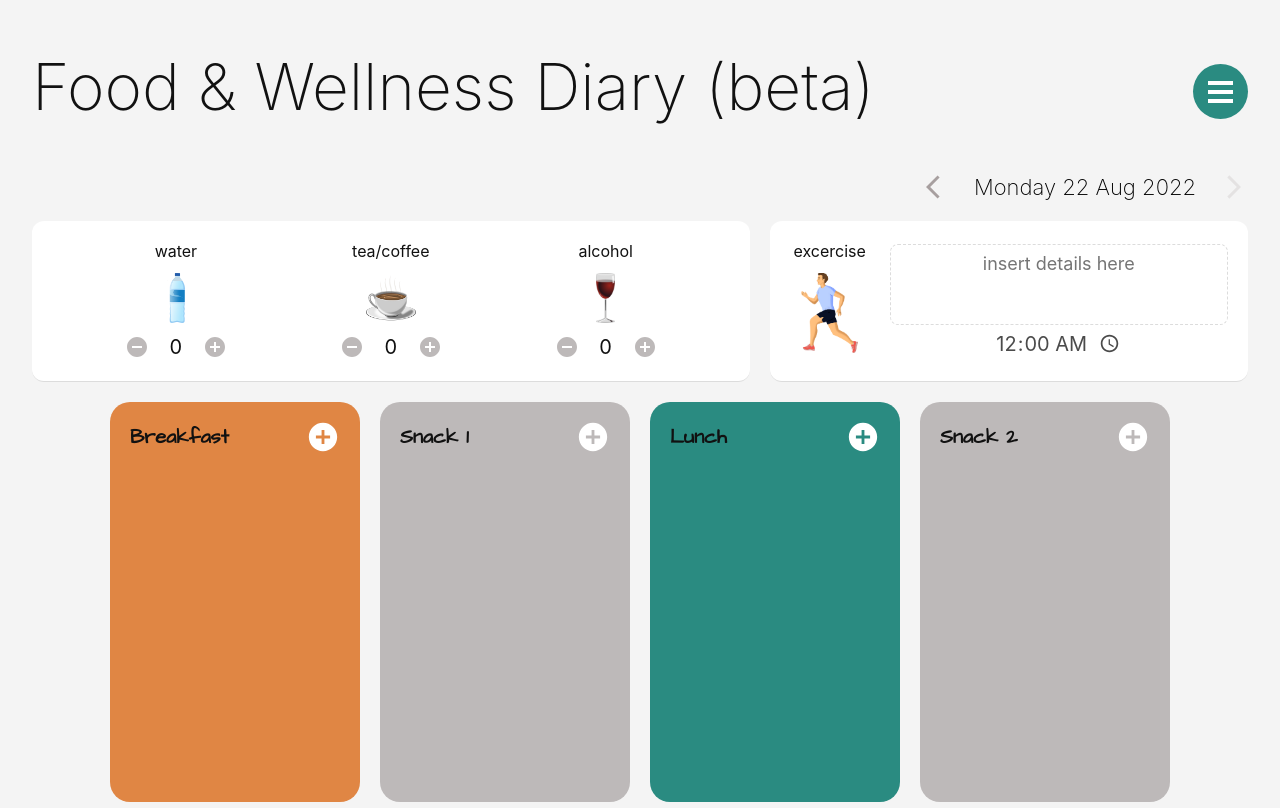
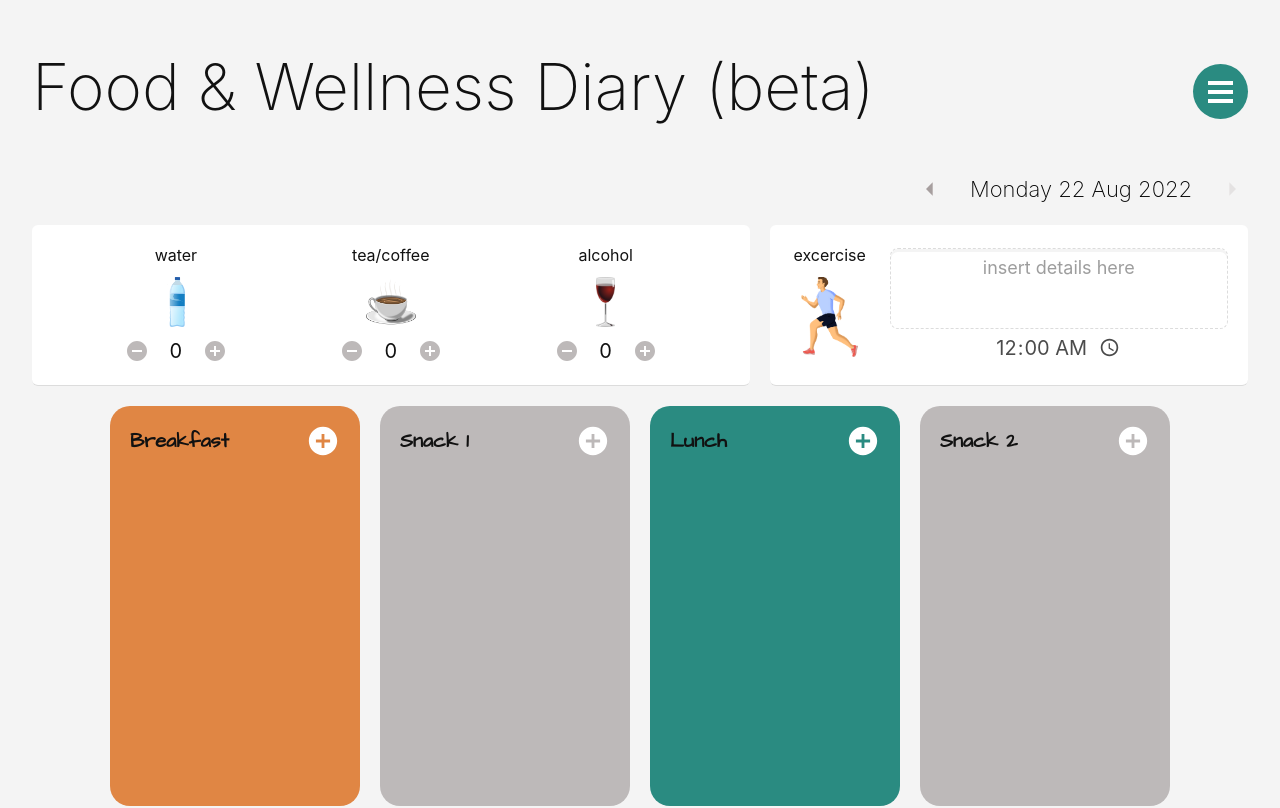
Before and after one commit to SeanCollings/food-diary-client, a Next.js app: page / in a window 1280 px wide. Shown: the top 808 px of the page. Built offline with nearby package versions, Linux system fonts and the light colour scheme.

Commit message:
minor ui tweaks

```diff
--- a/components/date-display/index.tsx
+++ b/components/date-display/index.tsx
@@ -1,7 +1,7 @@
 import { COLOURS, MEDIA_MOBILE } from '@utils/constants';
 import { FC, useState } from 'react';
 import styled from 'styled-components';
-import { MdArrowForwardIos, MdArrowBackIos } from 'react-icons/md';
+import { MdArrowRight, MdArrowLeft } from 'react-icons/md';
 import CalendarContainer from '@components/calendar';
 import {
   formatFullDate,
@@ -52,7 +52,7 @@ const SButtonCommon = styled.button<ISButtonCommon>`
     calendarVisible && `transform: rotateX(90deg); cursor: initial;`}
 `;
 const SButtonLeft = styled(SButtonCommon)`
-  margin-right: 6px;
+  margin-right: 10px;
 
   :hover {
     opacity: 0.7;
@@ -143,7 +143,7 @@ const DateDisplay: FC = () => {
     <SContainer>
       <SContentWrapper>
         <SButtonLeft onClick={onClickLeft} calendarVisible={showCalendar}>
-          <MdArrowBackIos size={28} color={COLOURS.gray} />
+          <MdArrowLeft size={32} color={COLOURS.gray} />
         </SButtonLeft>
         <SDate onClick={onDateClick} isCalendarShown={showCalendar}>
           <SFullDateContainer>
@@ -165,7 +165,7 @@ const DateDisplay: FC = () => {
           disabled={isDateSelectedToday}
           calendarVisible={showCalendar}
         >
-          <MdArrowForwardIos size={28} color={COLOURS.gray} />
+          <MdArrowRight size={32} color={COLOURS.gray} />
         </SButtonRight>
       </SContentWrapper>
     </SContainer>
--- a/components/ui/text-area/index.tsx
+++ b/components/ui/text-area/index.tsx
@@ -26,6 +26,10 @@ const SContainer = styled.div<ISContainer>`
     width: 100%;
     min-width: 100%;
   }
+
+  textarea::-webkit-input-placeholder {
+    opacity: 0.7;
+  }
 `;
 const STextArea = styled.textarea<ISTextArea>`
   transition: 0.5s;
@@ -37,6 +41,8 @@ const STextArea = styled.textarea<ISTextArea>`
   width: 100%;
   padding: 8px 10px;
   border-radius: 8px;
+  box-shadow: ${({ backgroundColour }) =>
+    !backgroundColour && `inset 0 3px ${COLOURS.gray_light}`};
   background-color: ${({ backgroundColour }) =>
     backgroundColour ? `${backgroundColour}${OPACITY_30}` : 'inherit'};
   border: ${({ backgroundColour, borderStyle, borderWidth }) =>
@@ -45,6 +51,7 @@ const STextArea = styled.textarea<ISTextArea>`
     }`};
 
   :focus {
+    box-shadow: inset 0 0 ${COLOURS.gray_light};
     border: solid
       ${({ backgroundColour, borderWidth }) =>
         `${borderWidth}px ${
--- a/components/wellness/wellness-container/index.tsx
+++ b/components/wellness/wellness-container/index.tsx
@@ -22,7 +22,7 @@ const SContainer = styled.section`
   }
 `;
 const SDrinkContainer = styled.div`
-  border-radius: 12px;
+  border-radius: 6px;
   border-bottom: 1px solid gainsboro;
   background: white;
   display: flex;
@@ -32,7 +32,7 @@ const SDrinkContainer = styled.div`
   background: ${APP_THEME_DEFAULT.backgroundSecondary};
 `;
 const SExcerciseContainer = styled.div`
-  border-radius: 12px;
+  border-radius: 6px;
   border-bottom: 1px solid gainsboro;
   background: white;
   flex-basis: 40%;
```
